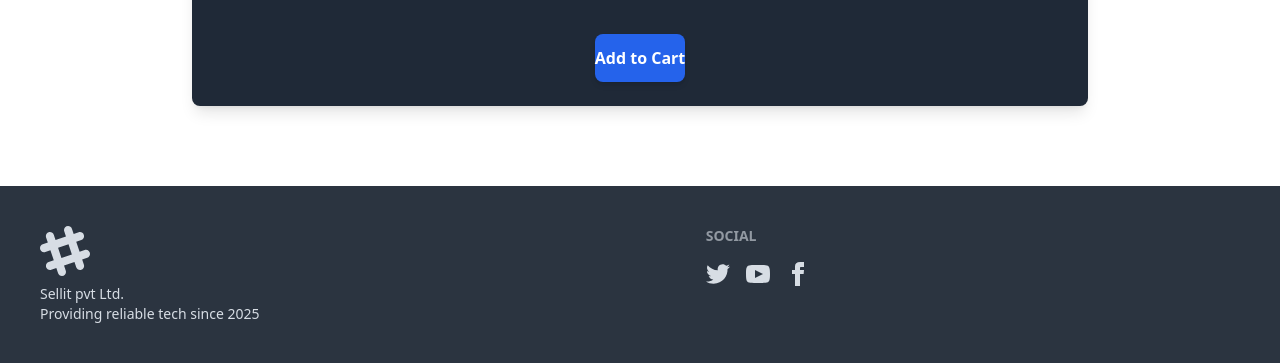
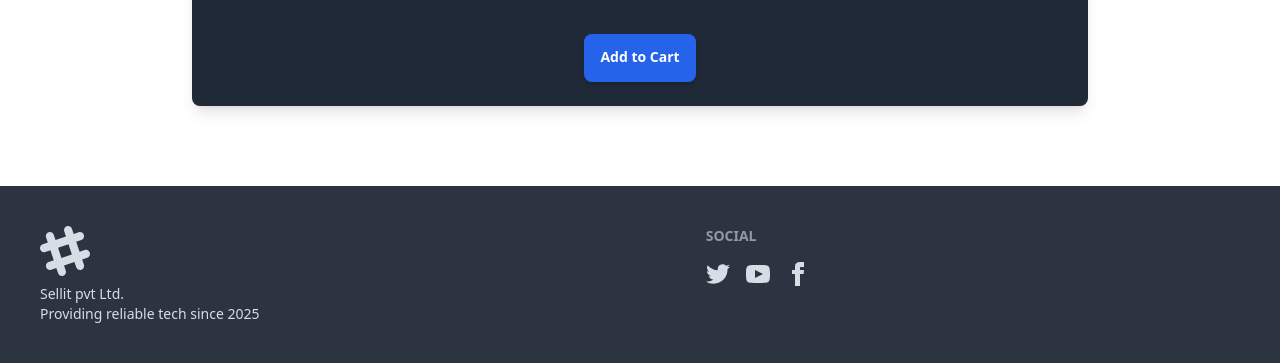
Before and after one commit to punitsinha23/sellit, a Django app: template home_app/templates/home_app/checkout_product.html in a window 1280 px wide. Shown: the part 285-648 px from the top of the page. Run offline with Django 5.2, Linux system fonts and the light colour scheme; the template is opened without the code that fills it, so the values that code supplies are empty; some libraries are stand-ins or nearby versions.

Commit message:
Edited button

```diff
--- a/home_app/templates/home_app/checkout_product.html
+++ b/home_app/templates/home_app/checkout_product.html
@@ -27,7 +27,7 @@
         <!-- Add to Cart Button -->
         <div class="flex justify-center">
             <a href="{% url 'cart_product' pk=product.pk username=request.user.username %}"
-            class="bg-blue-600 text-white font-semibold py-3 px-8 rounded-lg shadow-md hover:bg-blue-700 transform hover:scale-105 transition-all duration-300">
+            class="btn-md bg-blue-600 text-white font-semibold py-3 px-8 rounded-lg shadow-md hover:bg-blue-700 transform hover:scale-105 transition-all duration-300">
                 Add to Cart
             </a>
         </div>
```
